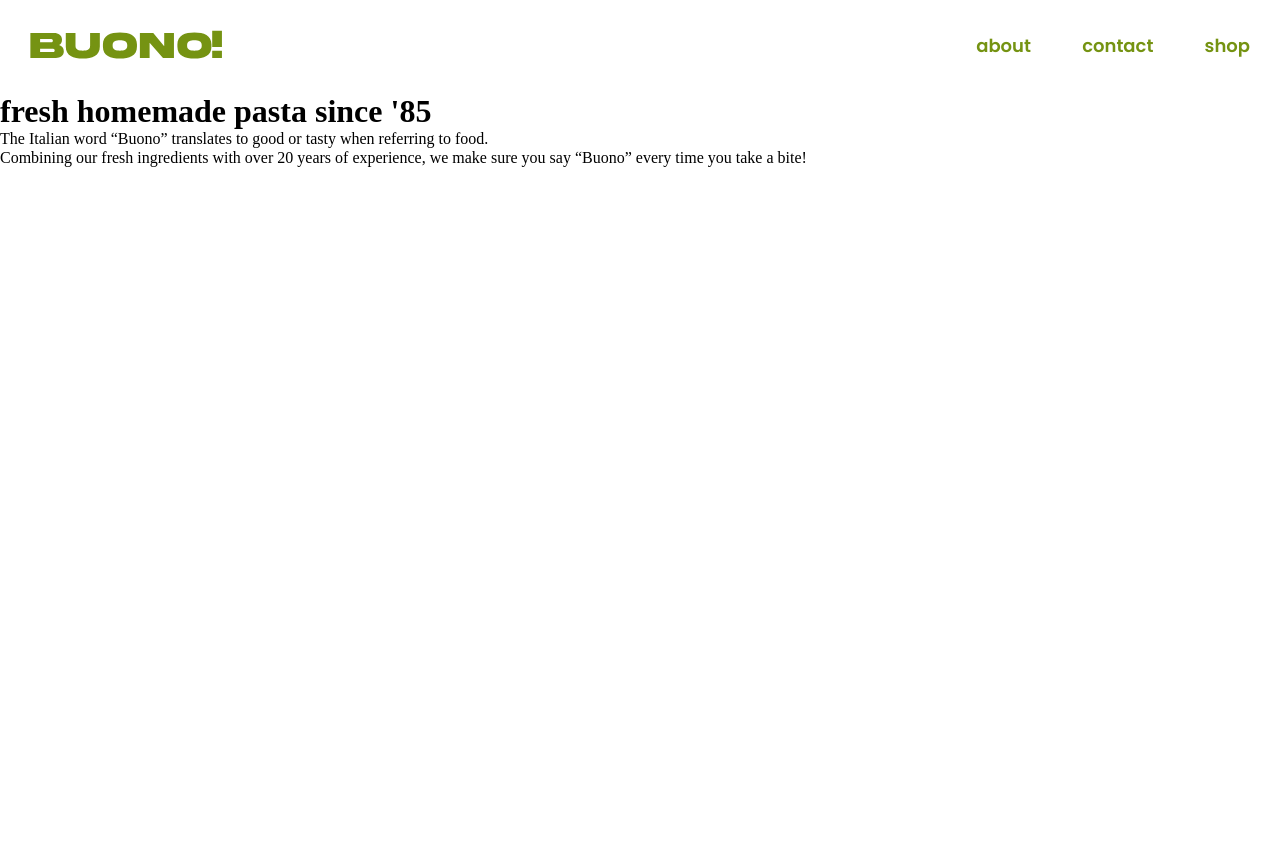
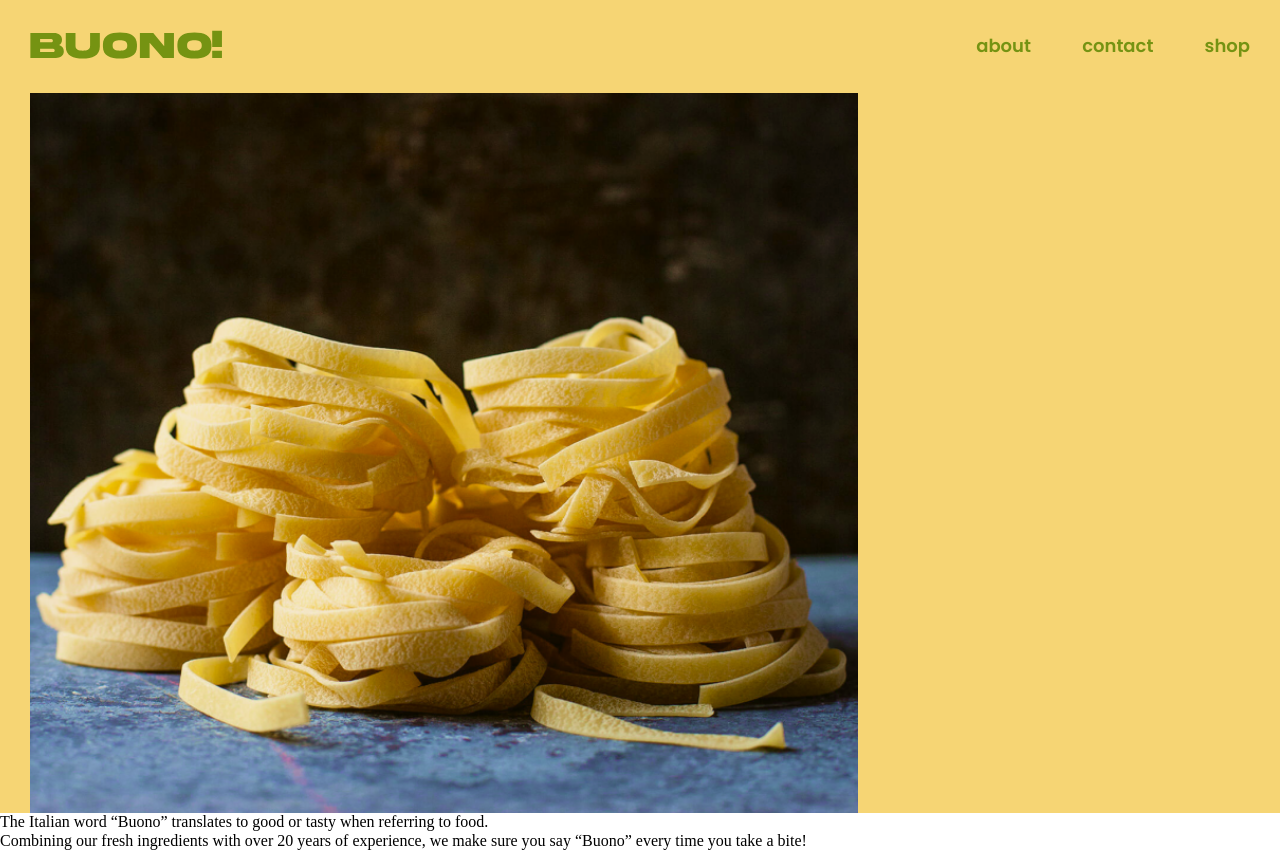
Before and after one commit to fionatdesign/Fiona-Tran-Motion-Buono, a website: page deploy/index.html in a window 1280 px wide. Before the commit the page ends 800 px from the top, so only its background shows below. Drawn offline with Linux system fonts and the light colour scheme; a web font is replaced by a local one.

Commit message:
add css to hero

```diff
--- a/deploy/index.html
+++ b/deploy/index.html
@@ -33,17 +33,21 @@
         </div>
     </header>
 
+    <section id="herobody">
+        <div class="pastahero-img"></div>
+
         <section id="hero">
             <div>
                 <section id="hero-content">
-                <h1>fresh homemade pasta since '85</h1>
+                    <h1>fresh homemade <br> pasta since '85</h1>
                 </section>
             </div>
+
                 <section id="aldente"></section>
                 <section id="penne"></section>
                 <section id="bowtie"></section>
-        <div>
-        </div>
+        </section>
+
     </section>
 
     <section id="content">
--- a/dev/scss/components/_navigation.scss
+++ b/dev/scss/components/_navigation.scss
@@ -1,9 +1,12 @@
 /* =============
     Navigation
 ============= */
+
+header {
+    background-color: $yellow;
+}
 nav {
     height: 100%;
-
     ul {
         height: 100%;
         display: flex;
--- a/dev/scss/sections/_hero.scss
+++ b/dev/scss/sections/_hero.scss
@@ -1 +1,28 @@
-//
+#herobody {
+    background-color: $yellow;
+}
+#hero {
+    background-color: $yellow;
+    height: 90vh;
+    width: 100%;
+
+    #hero-content {
+        font-family: 'roc-grotesk', sans-serif;
+        font-weight: 700;
+        font-size: rem-calc(36);
+        padding: 50px;
+    }
+
+}
+
+
+.pastahero-img {
+    background-image: url("../img/pasta-hero.png");
+    background-position: left top;
+    background-repeat: no-repeat;
+    background-size: contain;
+    height: 90vh;
+    width: 100%;
+    position: absolute;
+    background-position-x: 30px;
+}
```
Also changed, not shown: deploy/css/styles.css, 4 other files. Lines whose indentation alone changed are shown as unchanged.
